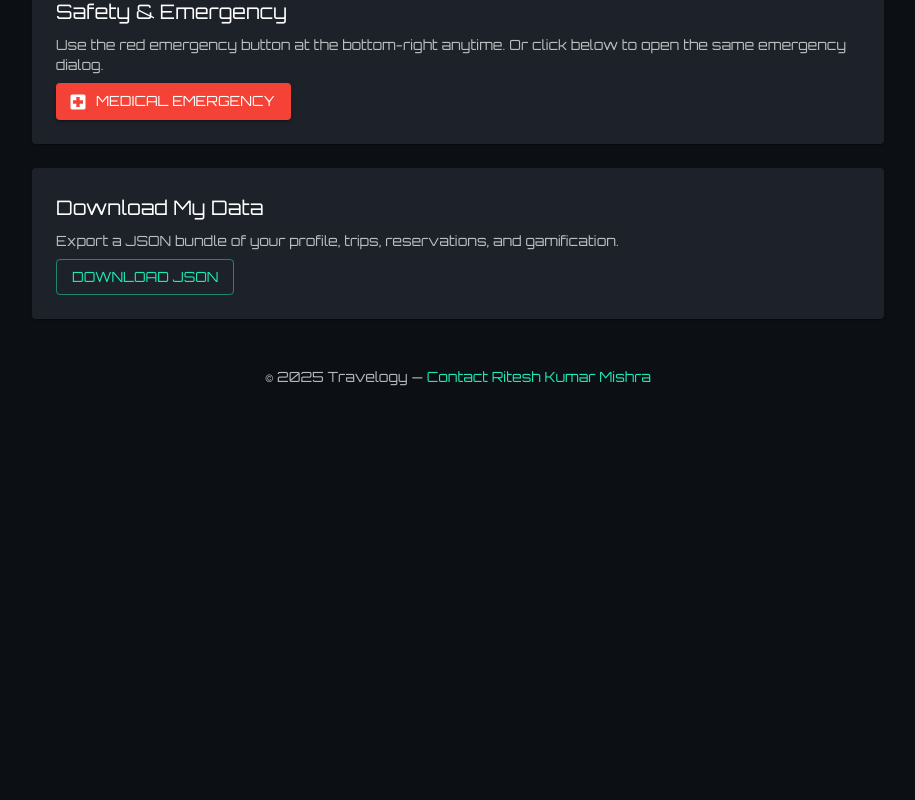
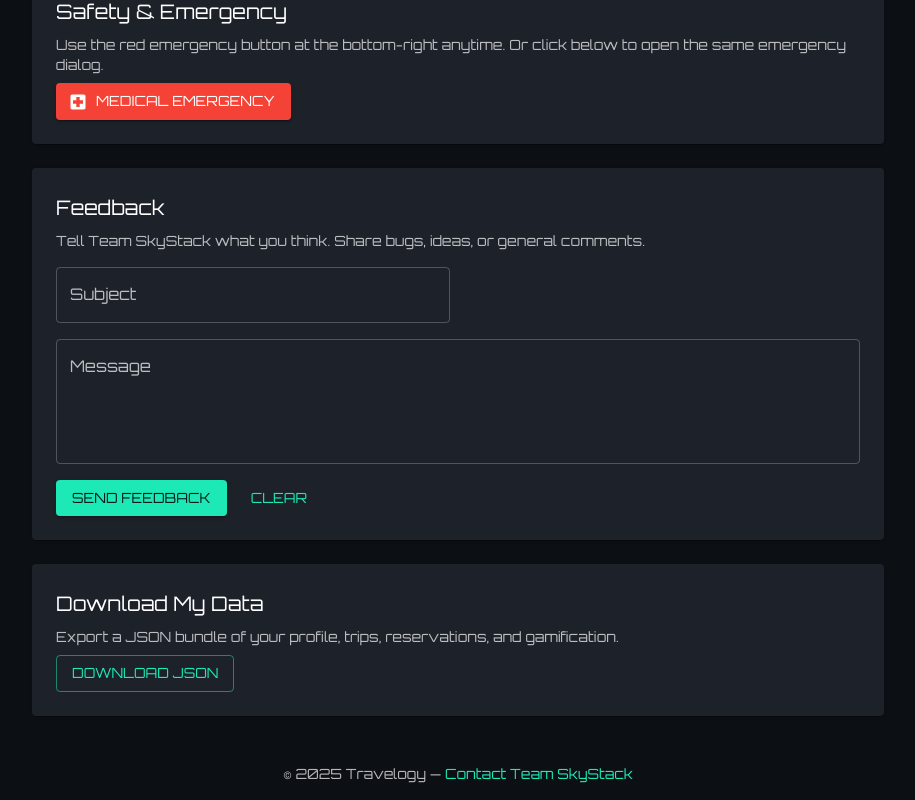
Before and after one commit to SyntaxisReaper/Travelogy, a React (Create React App) app in the folder frontend/: page /profile in a window 1280 px wide. Shown: the part 1298-2098 px from the top of the page, without its empty margins (182-1097 px from the left). Before the commit the page ends 1701 px from the top, so only its background shows below. Built offline with nearby package versions, Linux system fonts and the light colour scheme; no server answers; sample sign-in values are in the browser's storage.

Commit message:
feat(ui): add Feedback section in Profile; update Contact to Team SkyStack; fix auth visibility (hide Login/Sign Up and avatar when logged out); update footer contact text; ensure Firebase sign-out on logout

```diff
--- a/frontend/src/App.tsx
+++ b/frontend/src/App.tsx
@@ -18,6 +18,9 @@ import Navbar from './components/Navbar';
 import EmergencySOS from './components/EmergencySOS';
 import { useAppSelector } from './store/hooks';
 import { dynamicTheme } from './styles/dynamicTheme';
+import { useAuthState } from 'react-firebase-hooks/auth';
+import { auth } from './services/firebase';
+import type { Auth as FirebaseAuth } from 'firebase/auth';
 // IMPORTANT: Lazy-load ProtectedRoute so Firebase isn't initialized at startup
 const ProtectedRoute = lazy(() => import('./components/ProtectedRoute'));
 // Lazy load pages for better performance
@@ -57,7 +60,9 @@ const LandingPageContentBase: React.FC<LandingPageContentProps> = ({
   handleViewAnalytics,
 }) => {
   const navigate = useNavigate();
-  const isAuthenticated = useAppSelector((s) => s.auth.isAuthenticated);
+  // Prefer Firebase auth state for instantaneous UI visibility of auth-dependent buttons
+  const [fbUser] = useAuthState(auth as FirebaseAuth);
+  const isLoggedIn = !!fbUser;
 
   return (
     <Container maxWidth="xl" sx={{ position: 'relative', zIndex: 10 }}>
@@ -250,7 +255,7 @@ const LandingPageContentBase: React.FC<LandingPageContentProps> = ({
             </Box>
 
           {/* Authentication Buttons */}
-          {!isAuthenticated && (
+          {!isLoggedIn && (
             <Box sx={{ display: 'flex', gap: 3, flexWrap: 'wrap', justifyContent: 'center' }}>
               <NeonButton
                 glowColor={colors.neonBlue}
@@ -536,7 +541,7 @@ const App: React.FC = () => {
       {/* Footer */}
       <Box component="footer" sx={{ textAlign: 'center', py: 2, bgcolor: 'background.default', color: 'text.secondary' }}>
         <Typography variant="body2">
-          © {new Date().getFullYear()} Travelogy — <a href="/contact" style={{ color: '#1de9b6', textDecoration: 'none' }}>Contact Ritesh Kumar Mishra</a>
+          © {new Date().getFullYear()} Travelogy — <a href="/contact" style={{ color: '#1de9b6', textDecoration: 'none' }}>Contact Team SkyStack</a>
         </Typography>
       </Box>
     </ThemeProvider>
--- a/frontend/src/components/Navbar.tsx
+++ b/frontend/src/components/Navbar.tsx
@@ -33,6 +33,7 @@ import { logout } from '../store/slices/authSlice';
 import { useAuthState } from 'react-firebase-hooks/auth';
 import { auth } from '../services/firebase';
 import type { Auth } from 'firebase/auth';
+import { signOutUser } from '../services/authService';
 
 interface NavbarProps {
   themeMode?: 'light' | 'dark';
@@ -56,6 +57,8 @@ const Navbar: React.FC<NavbarProps> = ({ themeMode = 'dark', themeFont = 'tech',
   const fallbackInitial = user?.first_name?.[0] || user?.email?.[0] || 'U';
 
   const authInstance = auth as Auth | null;
+  const [fbUser] = useAuthState(auth as Auth);
+  const isLoggedIn = !!fbUser || !!user;
 
   const FirebaseAvatarWithAuth: React.FC<{ fallback: string }> = ({ fallback }) => {
     const [fbUser] = useAuthState(auth as Auth);
@@ -82,8 +85,14 @@ const Navbar: React.FC<NavbarProps> = ({ themeMode = 'dark', themeFont = 'tech',
     setAnchorEl(null);
   };
 
-  const handleLogout = () => {
-    dispatch(logout());
+  const handleLogout = async () => {
+    try {
+      // Sign out from Firebase if authenticated there
+      await signOutUser();
+    } catch (_) {
+      // ignore firebase signout errors
+    }
+    await dispatch(logout());
     handleClose();
     navigate('/');
   };
@@ -187,6 +196,9 @@ const Navbar: React.FC<NavbarProps> = ({ themeMode = 'dark', themeFont = 'tech',
             <MenuItem selected={accent==='green'} onClick={() => { onChangeAccent?.('green'); setThemeAnchor(null); }}>Green</MenuItem>
             <MenuItem selected={accent==='orange'} onClick={() => { onChangeAccent?.('orange'); setThemeAnchor(null); }}>Orange</MenuItem>
           </Menu>
+
+          {isLoggedIn ? (
+            <>
               <IconButton onClick={handleProfileClick} color="inherit">
                 {authInstance ? (
                   <FirebaseAvatarWithAuth fallback={fallbackInitial} />
@@ -212,6 +224,17 @@ const Navbar: React.FC<NavbarProps> = ({ themeMode = 'dark', themeFont = 'tech',
                   Logout
                 </MenuItem>
               </Menu>
+            </>
+          ) : (
+            <>
+              <Button color="inherit" onClick={() => navigate('/login')} sx={{ textTransform: 'none' }}>
+                Login
+              </Button>
+              <Button color="inherit" variant="outlined" onClick={() => navigate('/register')} sx={{ textTransform: 'none', borderColor: 'rgba(255,255,255,0.5)' }}>
+                Sign Up
+              </Button>
+            </>
+          )}
         </Box>
       </Toolbar>
 
--- a/frontend/src/pages/ContactPage.tsx
+++ b/frontend/src/pages/ContactPage.tsx
@@ -8,15 +8,15 @@ const ContactPage: React.FC = () => {
   const [message, setMessage] = useState('');
 
   const mailtoHref = useMemo(() => {
-    const to = 'mailto:ritesh@example.com';
-    const subject = encodeURIComponent('Contact from Travelogy');
+    const to = 'mailto:team@skystack.dev';
+    const subject = encodeURIComponent('Contact Team SkyStack');
     const body = encodeURIComponent(`Name: ${name}\nEmail: ${email}\n\n${message}`);
     return `${to}?subject=${subject}&body=${body}`;
   }, [name, email, message]);
 
   return (
     <Container maxWidth="md" sx={{ py: 4 }}>
-      <Typography variant="h4" gutterBottom sx={{ fontWeight: 700 }}>Contact Ritesh Kumar Mishra</Typography>
+      <Typography variant="h4" gutterBottom sx={{ fontWeight: 700 }}>Contact Team SkyStack</Typography>
 
       <Paper sx={{ p: 3, mb: 3 }}>
         <Typography variant="h6" gutterBottom>Get in touch</Typography>
--- a/frontend/src/pages/ProfilePage.tsx
+++ b/frontend/src/pages/ProfilePage.tsx
@@ -26,6 +26,10 @@ const ProfilePage: React.FC = () => {
     marketing_consent: false,
   });
   const [savingConsent, setSavingConsent] = useState(false);
+
+  // Feedback
+  const [fbSubject, setFbSubject] = useState('');
+  const [fbMessage, setFbMessage] = useState('');
 
   // Reservations
   const [reservations, setReservations] = useState<any[]>([]);
@@ -377,6 +381,39 @@ const ProfilePage: React.FC = () => {
         </Box>
       </Paper>
 
+      {/* Feedback Section */}
+      <Paper sx={{ p: 3, mt: 3 }}>
+        <Typography variant="h6" gutterBottom>
+          Feedback
+        </Typography>
+        <Typography variant="body2" color="text.secondary" sx={{ mb: 2 }}>
+          Tell Team SkyStack what you think. Share bugs, ideas, or general comments.
+        </Typography>
+        <Grid container spacing={2}>
+          <Grid item xs={12} sm={6}>
+            <TextField label="Subject" fullWidth value={fbSubject} onChange={(e) => setFbSubject(e.target.value)} />
+          </Grid>
+          <Grid item xs={12}>
+            <TextField label="Message" fullWidth multiline minRows={4} value={fbMessage} onChange={(e) => setFbMessage(e.target.value)} />
+          </Grid>
+        </Grid>
+        <Stack direction="row" spacing={2} sx={{ mt: 2 }}>
+          <Button variant="contained" onClick={() => {
+            const to = 'mailto:team@skystack.dev';
+            const subject = encodeURIComponent(fbSubject || 'Travelogy Feedback');
+            const from = user?.email || '';
+            const body = encodeURIComponent(`${fbMessage}\n\nFrom: ${from}`);
+            window.location.href = `${to}?subject=${subject}&body=${body}`;
+          }}>
+            Send Feedback
+          </Button>
+          <Button variant="text" onClick={() => {
+            setFbSubject('');
+            setFbMessage('');
+          }}>Clear</Button>
+        </Stack>
+      </Paper>
+
       <Paper sx={{ p: 3, mt: 3 }}>
         <Typography variant="h6" gutterBottom>
           Download My Data
```
Also changed, not shown: 1 other file (tests, documents, lock files or other folders). Lines whose indentation alone changed are shown as unchanged.
